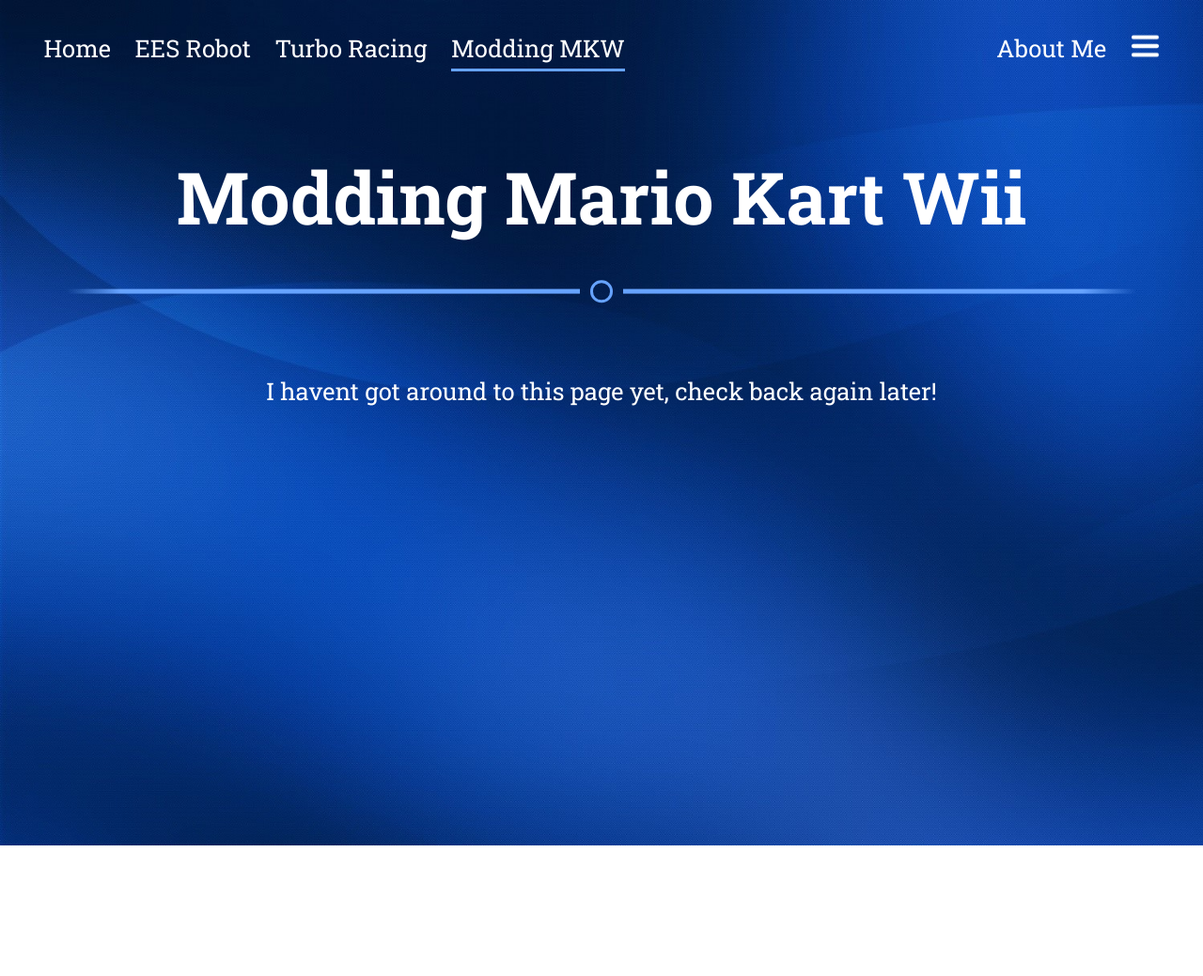
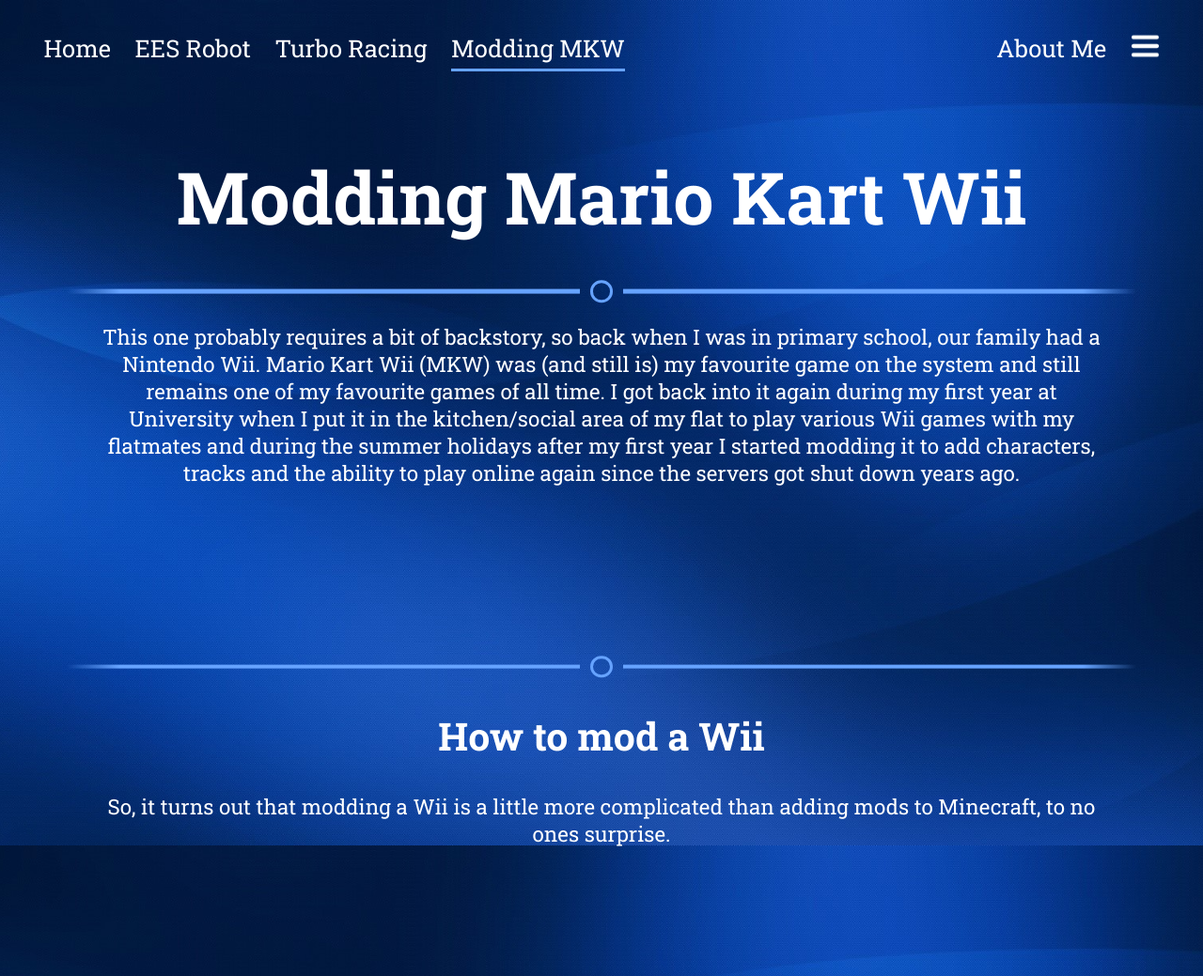
Before and after one commit to Hamsterdam117/Hamsterdam117.github.io, a Jekyll site: the page built from modding-mkw.html, in a window 1280 px wide. Shown: the whole page at 94% size. Built offline with Jekyll 4.4.1, drawn with Linux system fonts in a browser that asks for light colours; before the commit the page ends 900 px from its top, so only the background shows below that.

Commit message:
Added content to Turbo Racing and Modding MKW pages

```diff
--- a/EES-robot.html
+++ b/EES-robot.html
@@ -28,10 +28,10 @@
   </tr>
   <tr>
     <td style="width: 70"><p>We had a double layered body so we could fit the arduino on the lower platform and the breadboard on the upper one. At the back of the breadboard I also added an IR reciever to enable control from the little remote and an LED to change color depending on which mode the robot was in, self-navigating or manual contol. You can also see the plastic tracks we used, which were infinetly better and didn't put any stress on the motors.</p></td>
-    <td style="width: 30"><img src="/img/EES-Robot/robot-wiring.JPG" alt="Robot Wiring" style="width: 70%" /></td>
+    <td style="width: 30"><img src="/img/EES-Robot/robot-wiring.jpg" alt="Robot Wiring" style="width: 70%" /></td>
   </tr>
   <tr>
-    <td style="width: 30"><img src="/img/EES-Robot/finished-robot.JPG" alt="Finished Robot" style="width: 70%" /></td>
+    <td style="width: 30"><img src="/img/EES-Robot/finished-robot.jpg" alt="Finished Robot" style="width: 70%" /></td>
     <td style="width: 70"><p>This is from the EES event at the end of the project, the robot ended up working really well when we tested it a few days before, but it all fell apart on the day due to unreliable wiring connections and the left track stopped working. Overall it was a really fun project and I'd do a lot of things differently if I built something similar again. I'd probably lower the sensor so that lower obstacles can be detected, and I'd probably add a camera for better remote control of the robot.</p></td>
   </tr>
 </table>
--- a/modding-mkw.html
+++ b/modding-mkw.html
@@ -4,4 +4,13 @@
 header: Modding Mario Kart Wii
 ---
 
-<p class="intro" style="margin-bottom: 10em;">I havent got around to this page yet, check back again later!</p>
+<p class="project-intro" style="margin-bottom: 8em;">This one probably requires a bit of backstory, so back when I was in primary school, our family had a Nintendo Wii. Mario Kart Wii (MKW) was (and still is) my favourite game on the system and still remains one of my favourite games of all time. I got back into it again during my first year at University when I put it in the kitchen/social area of my flat to play various Wii games with my flatmates and during the summer holidays after my first year I started modding it to add characters, tracks and the ability to play online again since the servers got shut down years ago.</p>
+
+<div id="h1-underline">
+    <div class="line"></div>
+    <div class="circle"></div>
+</div>
+
+<h2>How to mod a Wii</h2>
+
+<p class="project-intro">So, it turns out that modding a Wii is a little more complicated than adding mods to Minecraft, to no ones surprise.</p>
--- a/turbo-racing.html
+++ b/turbo-racing.html
@@ -4,4 +4,6 @@
 header: Turbo Racing
 ---
 
-<p class="intro" style="margin-bottom: 10em;">I havent got around to this page yet, check back again later!</p>
+<p class="project-intro" style="margin-bottom: 8em;">This was a racing game I made for one of my A level courseworks using the Unity game engine. As it was for coursework I'm not sure if I'm allowed to show code screenshots so I will just have to explain how things were programmed, but it was a lot UI based as well so shouldn't be too hard to follow.</p>
+
+<p class="project-intro">Currently all the screenshots I have from the game are really low-res as the game was made on my old MacBook, so I will write this page when I get Unity installed on my PC and can take some clearer and more specific screenshots.</p>
```
